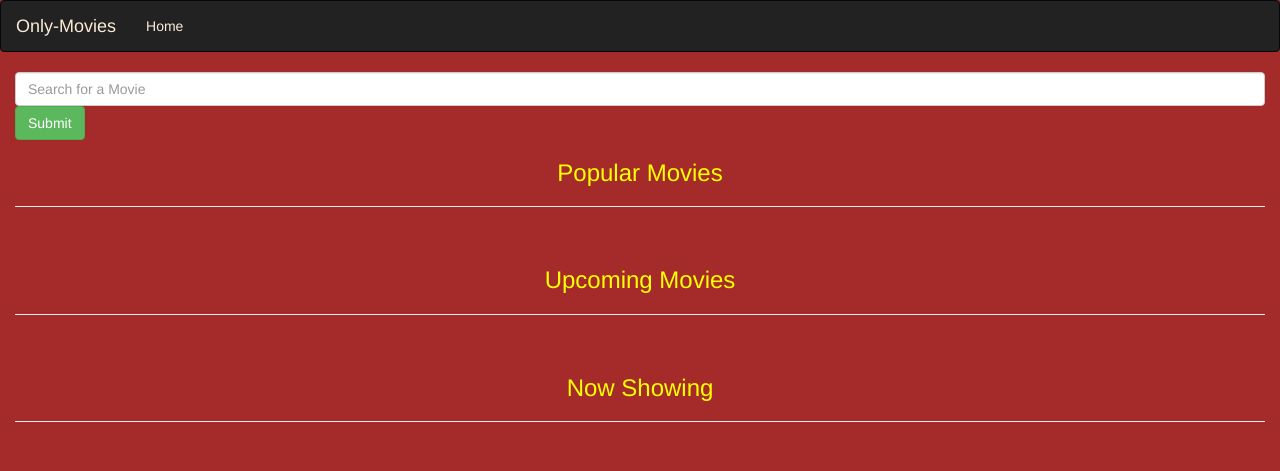
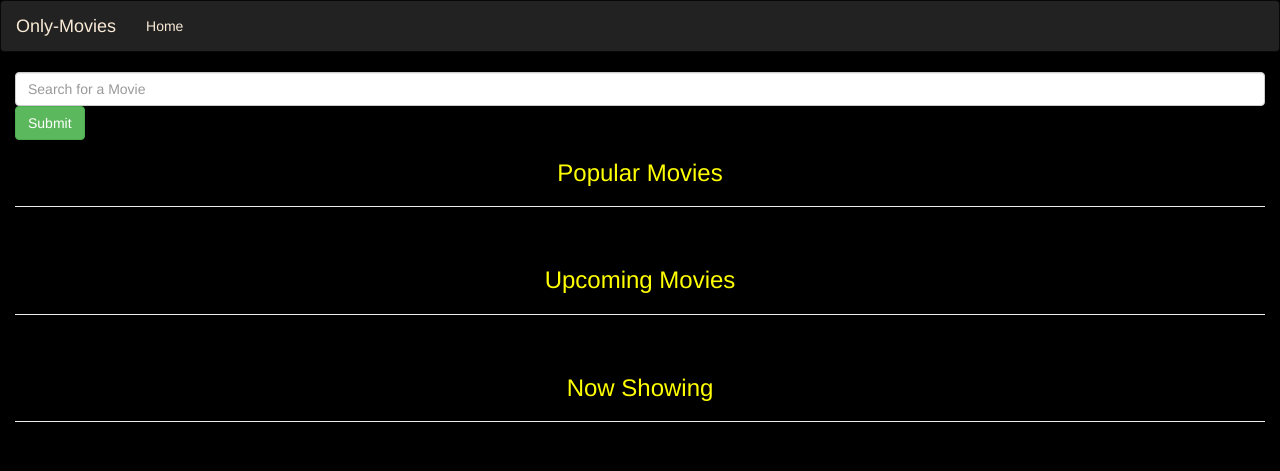
Before and after one commit to marknesh/onlymovies, a Flask app: template app/templates/index.html in a window 1280 px wide. Shown: the top 471 px of the page. Run offline with Flask 2, Linux system fonts and the light colour scheme; the template is opened without the code that fills it, so the values that code supplies are empty; some libraries are stand-ins or nearby versions.

Commit message:
change background color

```diff
--- a/app/static/css/index.css
+++ b/app/static/css/index.css
@@ -7,7 +7,7 @@
 }
 
 body{
-    background-color:brown;
+    background-color:black;
 }
 .hi{
   color: yellow;
```
